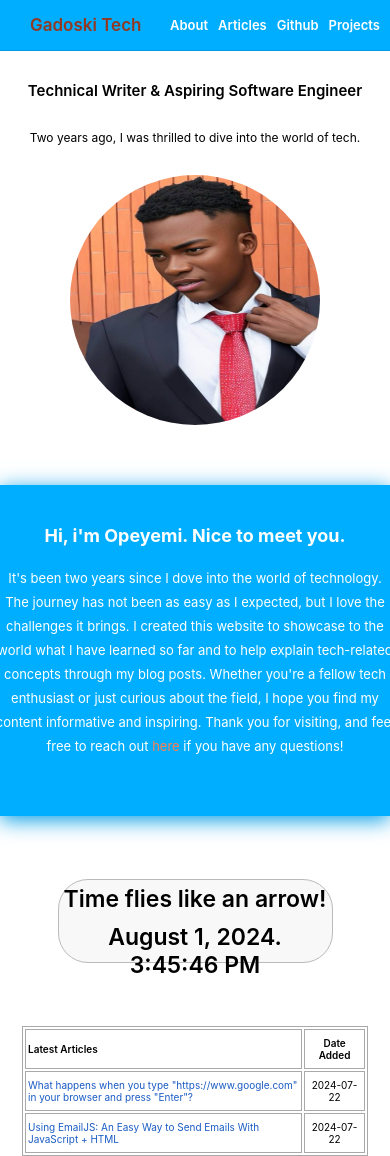
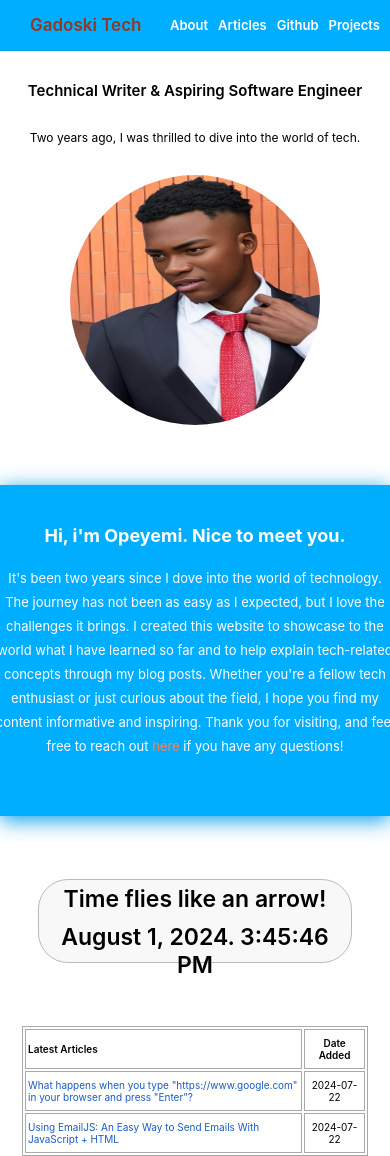
Before and after one commit to Gadoskey/gadoski-tech-website, a plain HTML site: page index.html in a window 390 px wide. Shown: the top 1156 px of the page. Drawn offline with nearby package versions, Linux system fonts and the light colour scheme.

Commit message:
dddddddddd

```diff
--- a/gadoski-media.css
+++ b/gadoski-media.css
@@ -1,6 +1,6 @@
 /* Media Queries for Mobile Devices with width 430 pixels and below */
 @media (max-width: 800px) {
-  .header{
+  .header {
     height: 50px;
   }
   .page-name {
@@ -70,7 +70,7 @@
   }
   /*media styling for date container*/
   .current-date-container1 {
-      width: 70%;
+    width: 80%;
     height: 55%;
   }
 
@@ -78,7 +78,7 @@
   .date-display {
     font-size: 23px;
     font-weight: 600;
-      padding: 5px;
+    padding: 5px 10px;
   }
   /*styling of the latest post section and table*/
   .table-container {
@@ -101,7 +101,7 @@
     font-size: 10px;
     padding: 7px 2px;
   }
-  .see-more-div{
+  .see-more-div {
     font-size: 14px;
   }
   /*projecct styling*/
@@ -128,7 +128,7 @@
   }
 
   /* Media Queries for the about page */
-    .aboutContainer{
+  .aboutContainer {
     padding-top: 25px;
     row-gap: 15px;
   }
@@ -146,7 +146,7 @@
     font-size: 25px;
     font-weight: 700;
   }
-  .aboutMeMore{
+  .aboutMeMore {
     width: 80%;
   }
   .aboutMeIntroduction {
@@ -165,4 +165,6 @@
   }
 }
 
-/* Media Queries targeted for tablets Devices*/
+/* Media Queries targeted ------------------------------
+-------------------------------------------------------------------for the projects*/
+/*media styles for firstpost--- what happens when you search google*/
```
Lines whose indentation alone changed are shown as unchanged.
